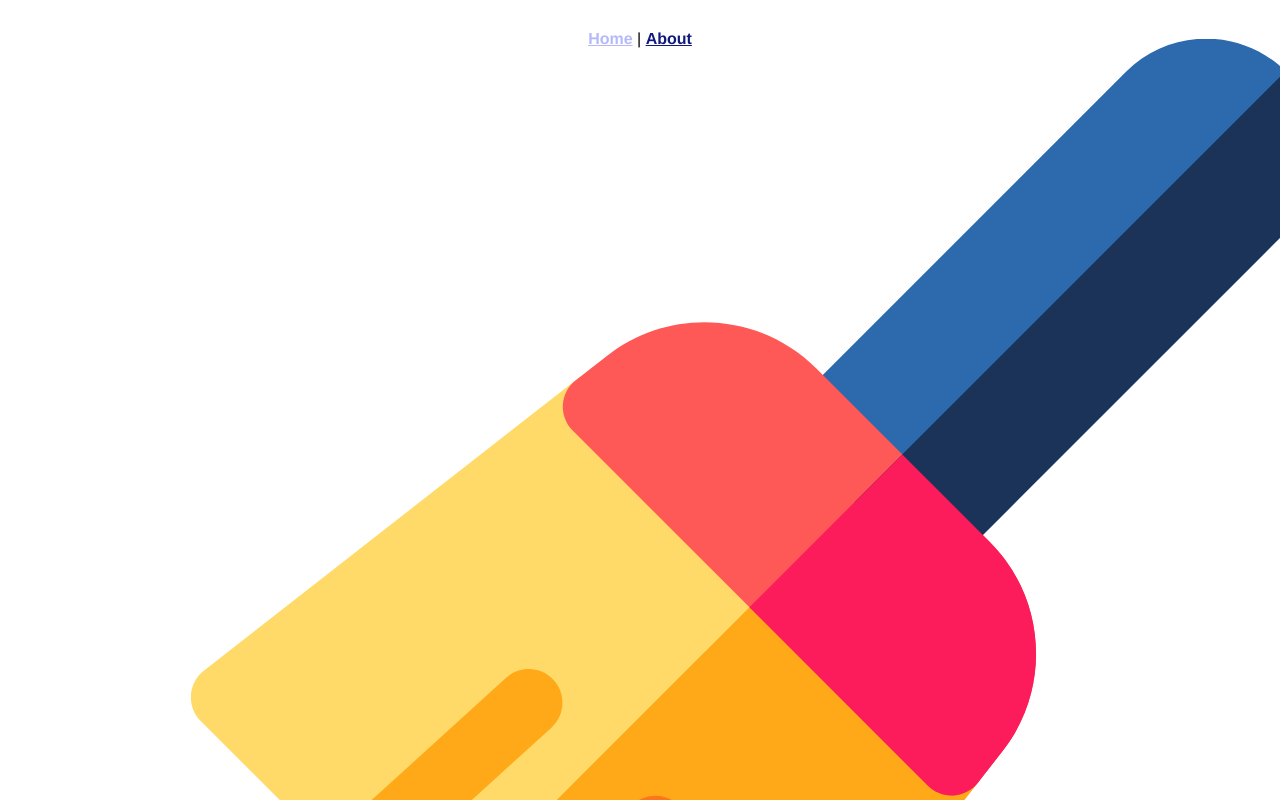
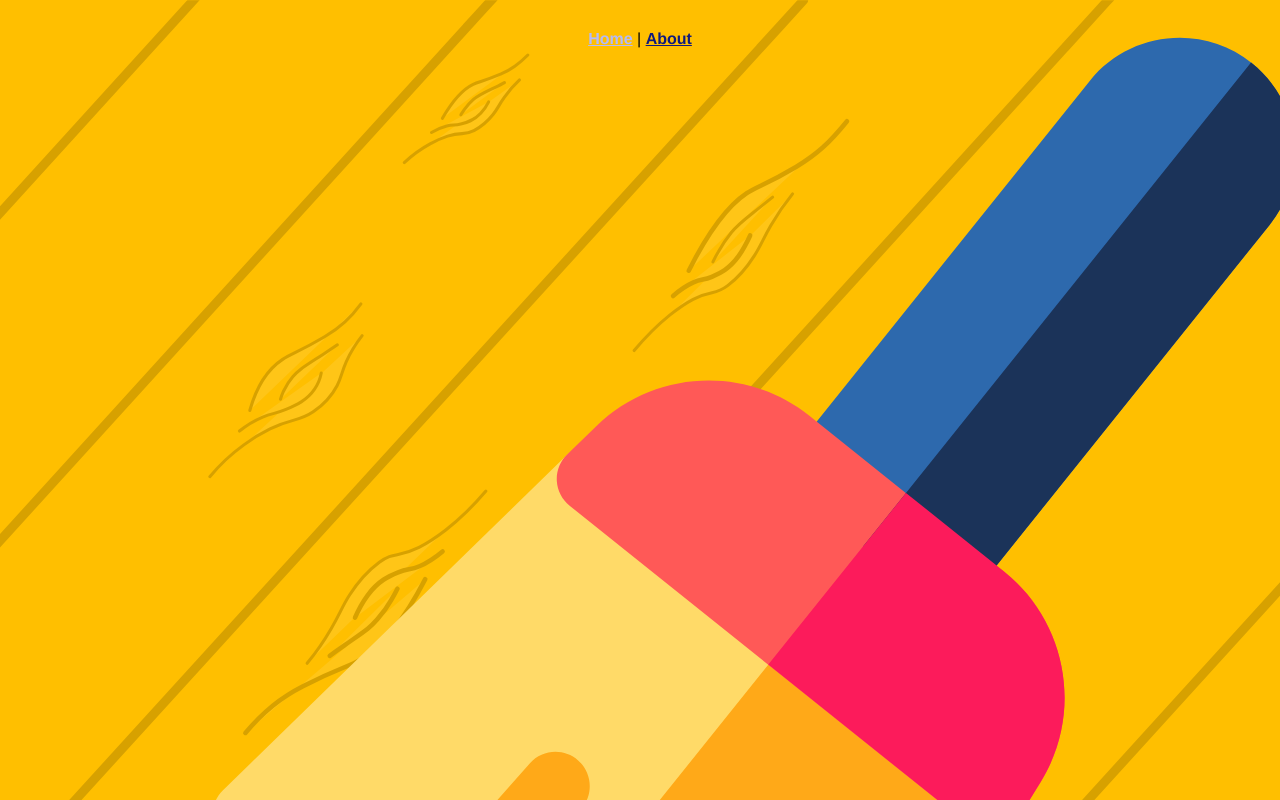
Before and after one commit to SampsonM/Sweepsteaks, a Vue app in the folder FE/vue-sweepstakes/: page / in a window 1280 px wide. Shown: the top 800 px of the page. Built offline with nearby package versions, Linux system fonts and the light colour scheme.

Commit message:
Created svg background and finished logo animation: FE

```diff
--- a/FE/vue-sweepstakes/src/App.vue
+++ b/FE/vue-sweepstakes/src/App.vue
@@ -20,6 +20,10 @@
   -webkit-font-smoothing: antialiased;
   -moz-osx-font-smoothing: grayscale;
   text-align: center;
+  background: url('./assets/wood.svg') no-repeat fixed center;
+  background-size: cover;
+  min-height: 100vh;
+  min-width: 100vw;
 }
 #nav {
   padding: 30px;
```
Also changed, not shown: FE/vue-sweepstakes/src/assets/broom.svg, FE/vue-sweepstakes/src/assets/wood.svg (added).
